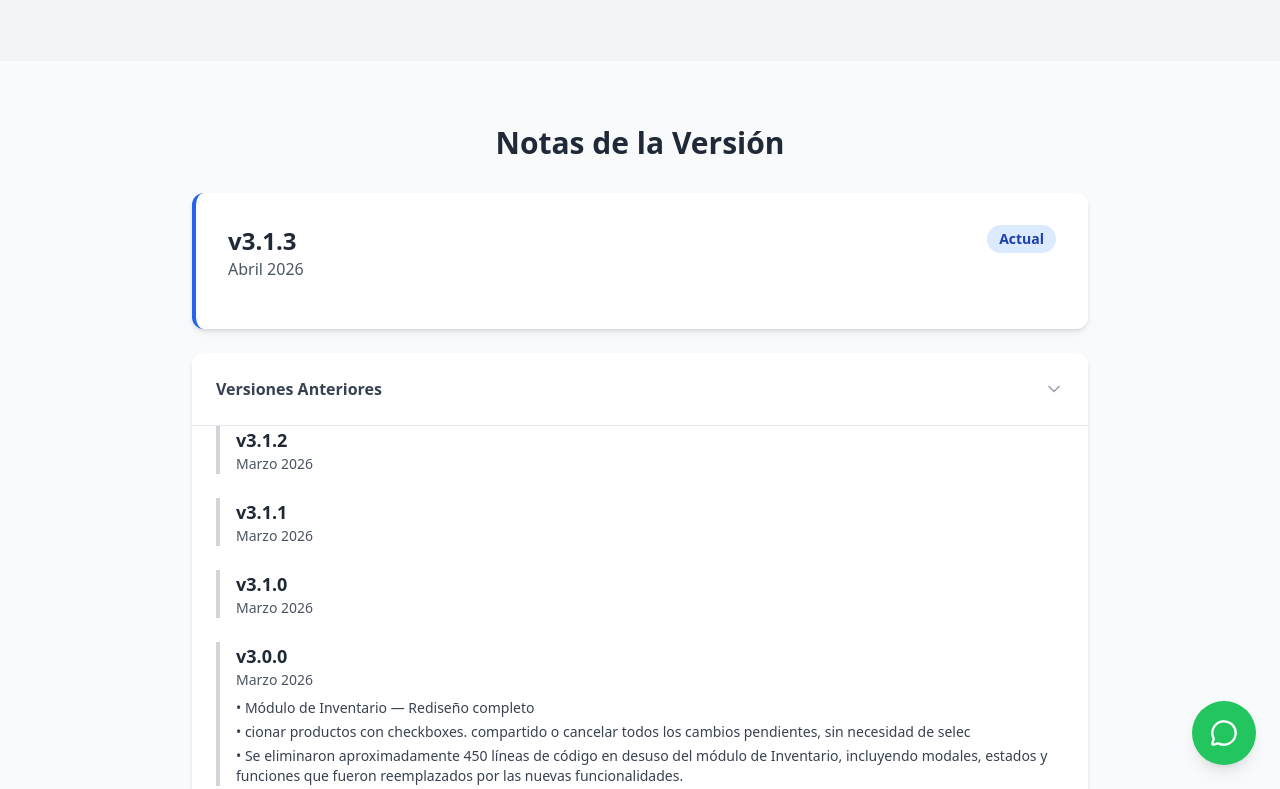
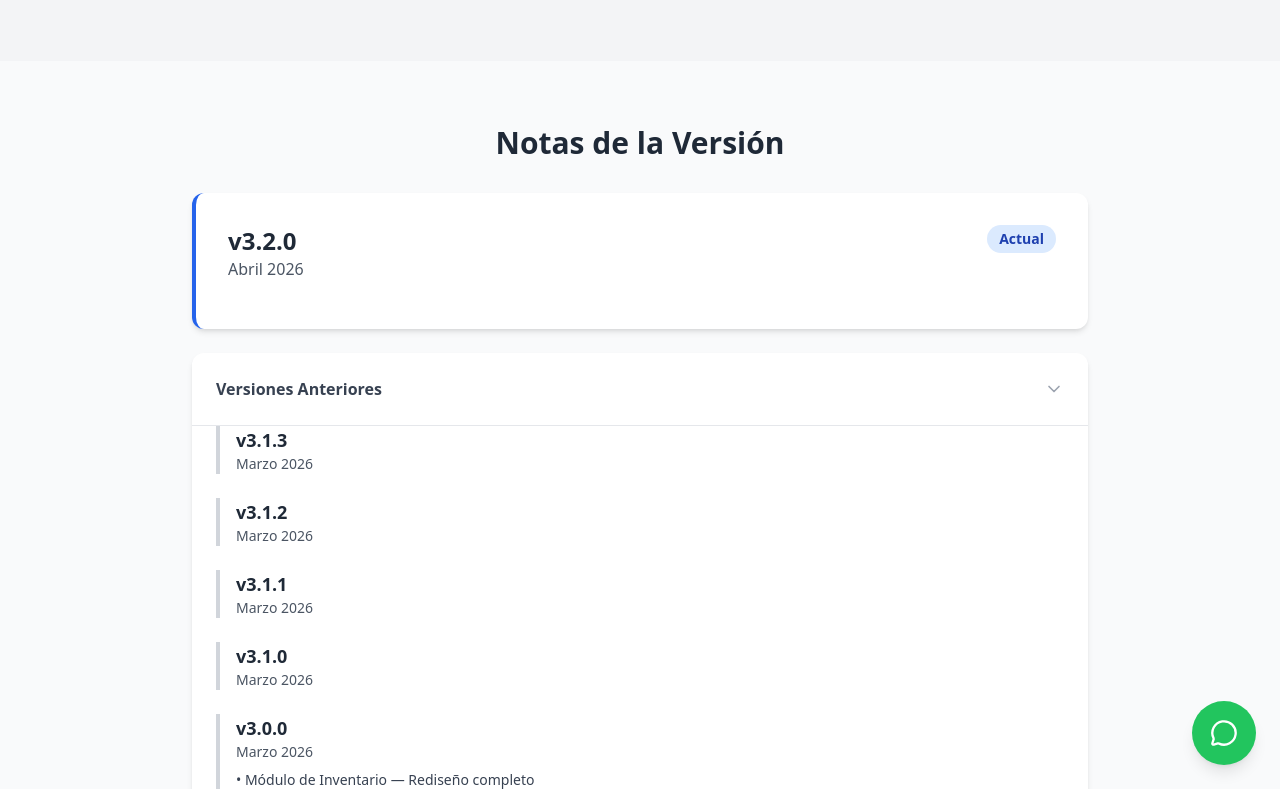
Before and after one commit to avaldezdev/flowpos-website, a plain HTML site: page descargas.html in a window 1280 px wide. Both pictures are taken after a click on the heading "Versiones Anteriores". Shown: the part 1841-2630 px from the top of the page. Drawn offline with nearby package versions, Linux system fonts and the light colour scheme.

Commit message:
release: FlowPOS v3.2.0

```diff
--- a/descargas.html
+++ b/descargas.html
@@ -260,7 +260,7 @@
                     <div class="bg-white p-8 rounded-xl shadow-md border-l-4 border-blue-600">
                         <div class="flex justify-between items-start mb-4">
                             <div>
-                                <h3 class="text-2xl font-semibold text-gray-800">v3.1.3</h3>
+                                <h3 class="text-2xl font-semibold text-gray-800">v3.2.0</h3>
                                 <p class="text-gray-600">Abril 2026</p>
                             </div>
                             <span class="bg-blue-100 text-blue-800 px-3 py-1 rounded-full text-sm font-semibold">Actual</span>
@@ -279,6 +279,13 @@
                         </summary>
                         <div class="p-6 pt-0 space-y-6 border-t">
                             <!-- FLOWPOS:RELEASE:HISTORY:START -->
+                            <div class="border-l-4 border-gray-300 pl-4">
+                                <h3 class="text-lg font-semibold text-gray-800">v3.1.3</h3>
+                                <p class="text-sm text-gray-600 mb-2">Marzo 2026</p>
+                                <ul class="text-sm text-gray-700 space-y-1">
+
+                                </ul>
+                            </div>
                             <div class="border-l-4 border-gray-300 pl-4">
                                 <h3 class="text-lg font-semibold text-gray-800">v3.1.2</h3>
                                 <p class="text-sm text-gray-600 mb-2">Marzo 2026</p>
--- a/js/config.js
+++ b/js/config.js
@@ -14,8 +14,8 @@ window.FLOWPOS_CONFIG = {
   // CONFIGURACIÓN PRINCIPAL - Solo cambiar aquí para nuevas versiones
   // ============================================================================
 
-  version: '3.1.3',
-  releaseDate: '2026-04-01',
+  version: '3.2.0',
+  releaseDate: '2026-04-03',
 
   // ============================================================================
   // REPOSITORIO
```
